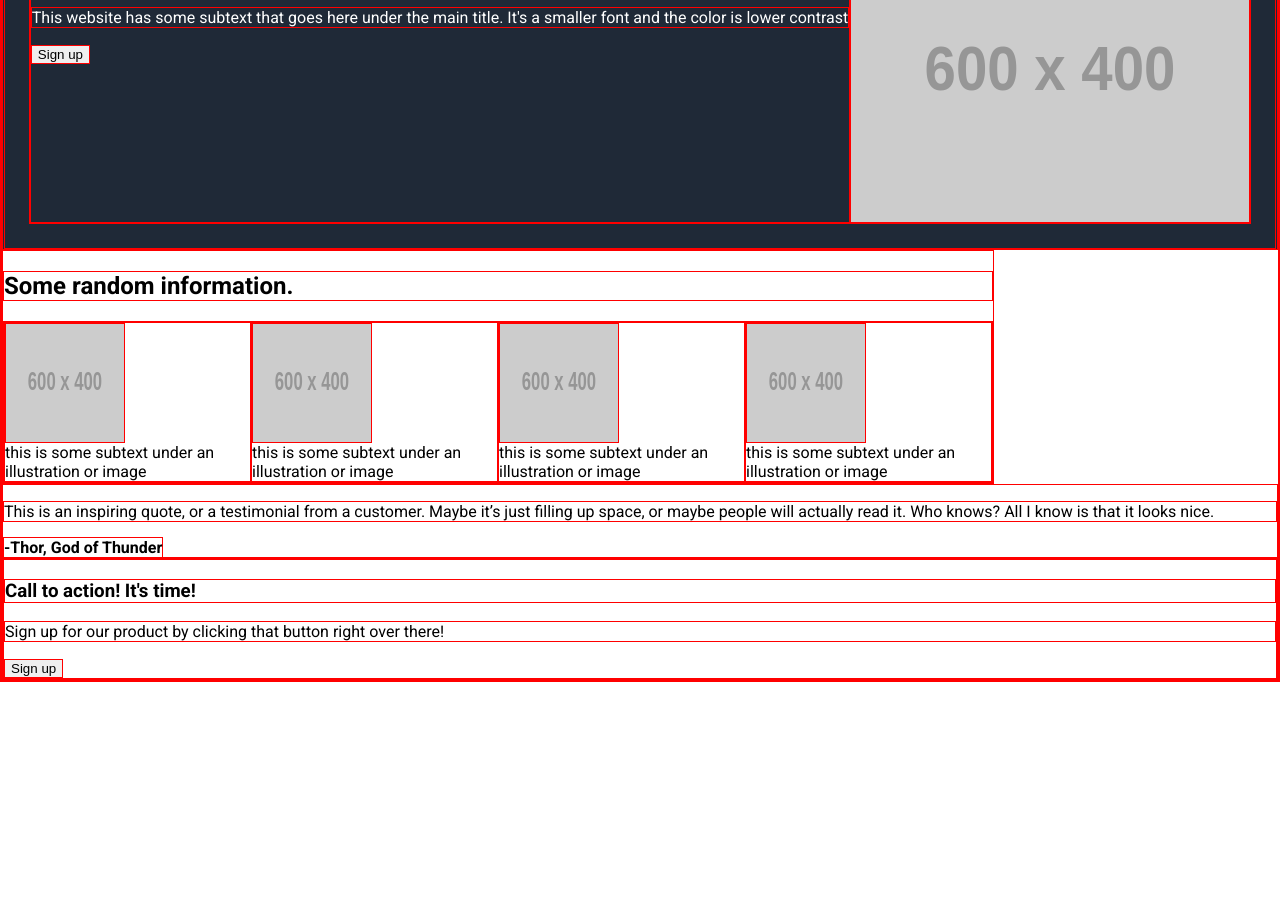
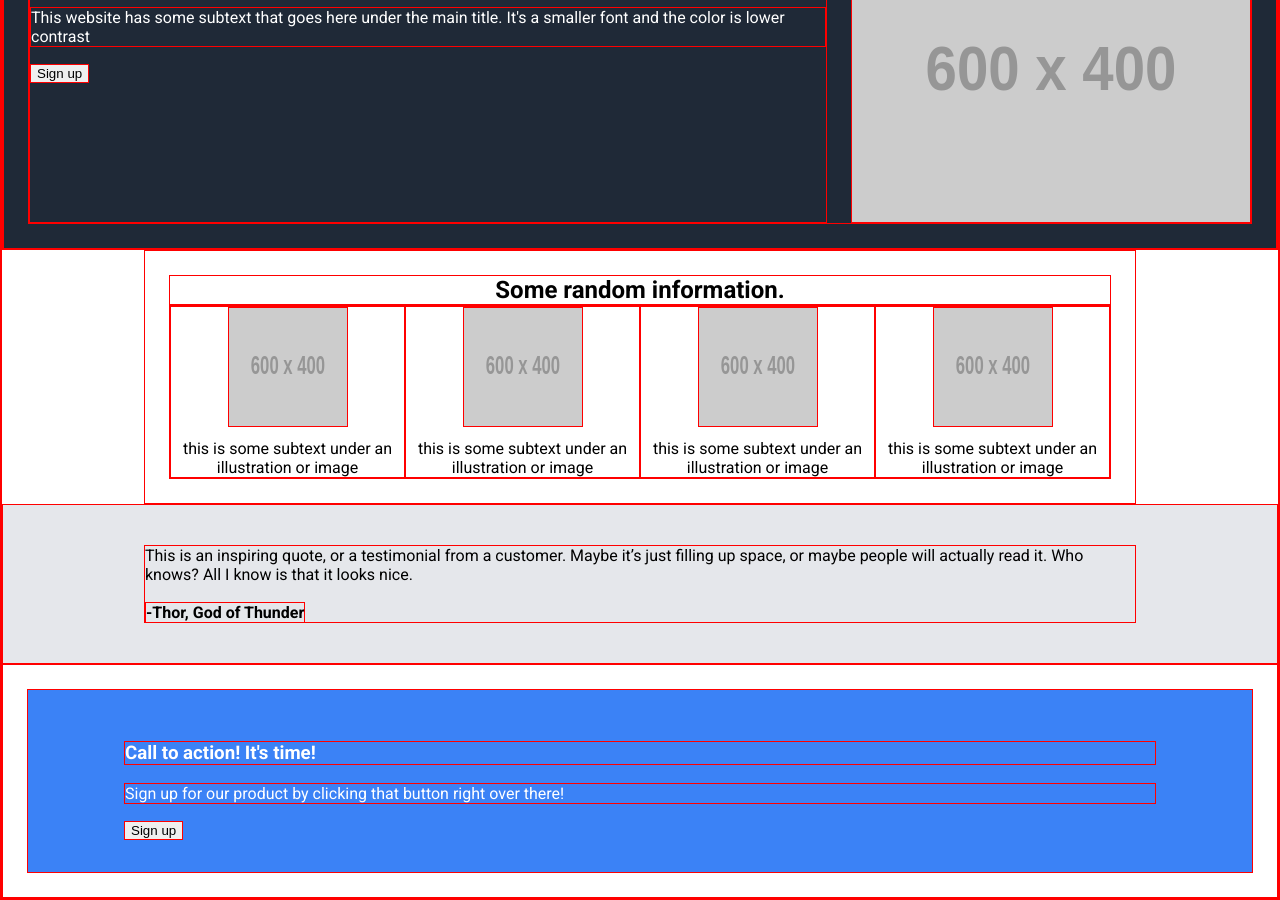
Before and after one commit to tortugamango/odin-landing-page, a plain HTML site: page index.html in a window 1280 px wide. Shown: the part 131-1031 px from the top of the page. Before the commit the page ends 813 px from the top, so only its background shows below. Drawn offline with Linux system fonts and the light colour scheme; placeholder pictures from the web are drawn by us.

Commit message:
Add some colours to styles.css. Add more flexboxes.

```diff
--- a/index.html
+++ b/index.html
@@ -57,8 +57,8 @@
     </div>
 
     <div class="quote">
-        <p>This is an inspiring quote, or a testimonial from a customer. Maybe it’s just filling up space, or maybe people will actually read it. Who knows? All I know is that it looks nice.</p>
-        <strong>-Thor, God of Thunder</strong>
+        <p>This is an inspiring quote, or a testimonial from a customer. Maybe it’s just filling up space, or maybe people will actually read it. Who knows? All I know is that it looks nice.<br>
+        <br><strong>-Thor, God of Thunder</strong></p>
     </div>
 
     <footer>
--- a/styles.css
+++ b/styles.css
@@ -6,6 +6,9 @@
 body {
     margin:0;
     font-family: "Roboto", sans-serif;
+    display:flex;
+    flex-direction: column;
+    align-items: center;
 }
 
 .header-color {
@@ -46,13 +49,19 @@ ul li {
 
 .hero {
     display:flex;
+    gap:24px;
 }
 
 .information {
     max-width: 992px;
+    padding:24px;
     display:flex;
     flex-direction: column;
-    justify-content: center;
+    text-align:center;
+}
+
+.information h2 {
+    margin:0;
 }
 
 .image-section {
@@ -62,4 +71,34 @@ ul li {
 .image-box {
     display: flex;
     flex-direction: column;
+    align-items:center;
+    text-align:center;
+    gap:12px;
 }
+
+.quote {
+    width:100%;
+    padding:24px 96px;
+    background-color: #e5e7eb;
+    display: flex;
+    justify-content: center;
+}
+
+.quote p {
+    max-width:992px;
+}
+
+footer {
+    padding:24px;
+    width:100%;
+    display:flex;
+    justify-content: center;
+}
+
+.cta {
+    width:100%;
+    background-color: #3b82f6;
+    padding:32px 96px;
+    color:#ffffff;
+    max-width:1280px;
+}
```
